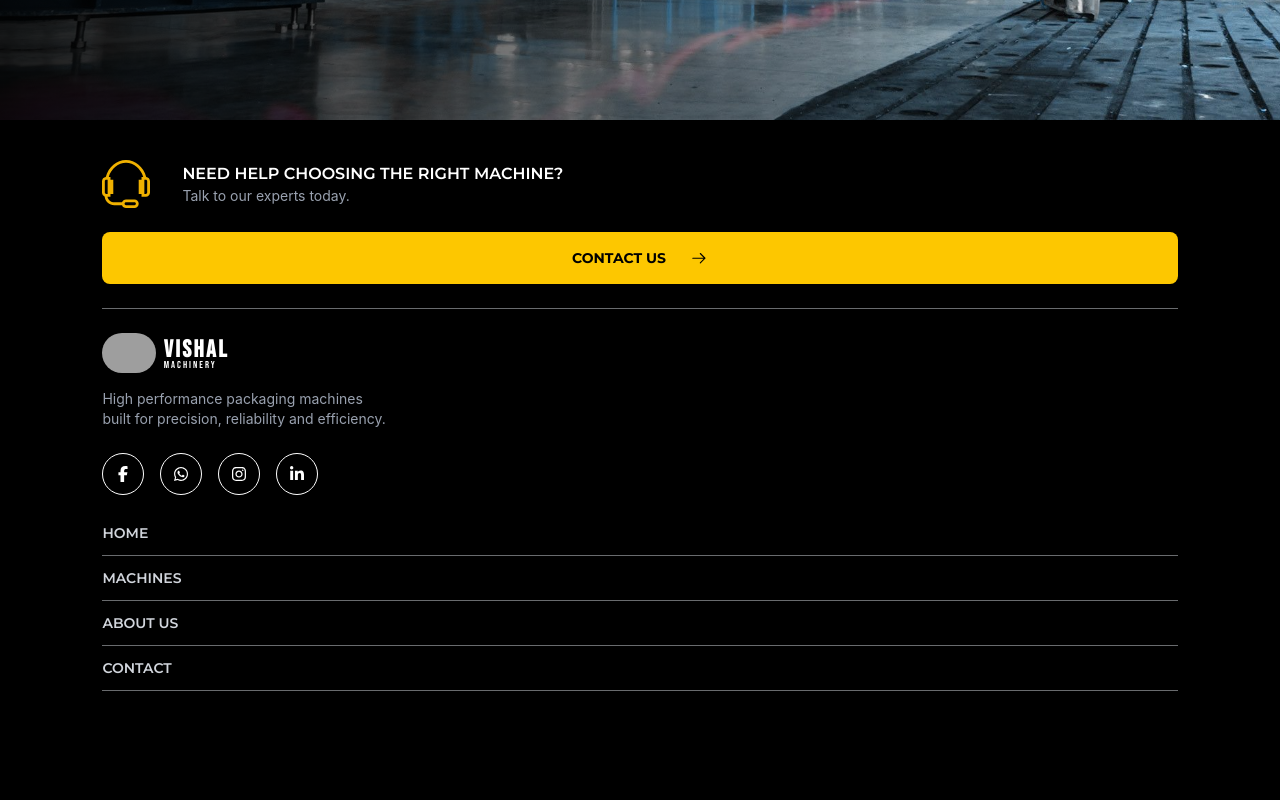
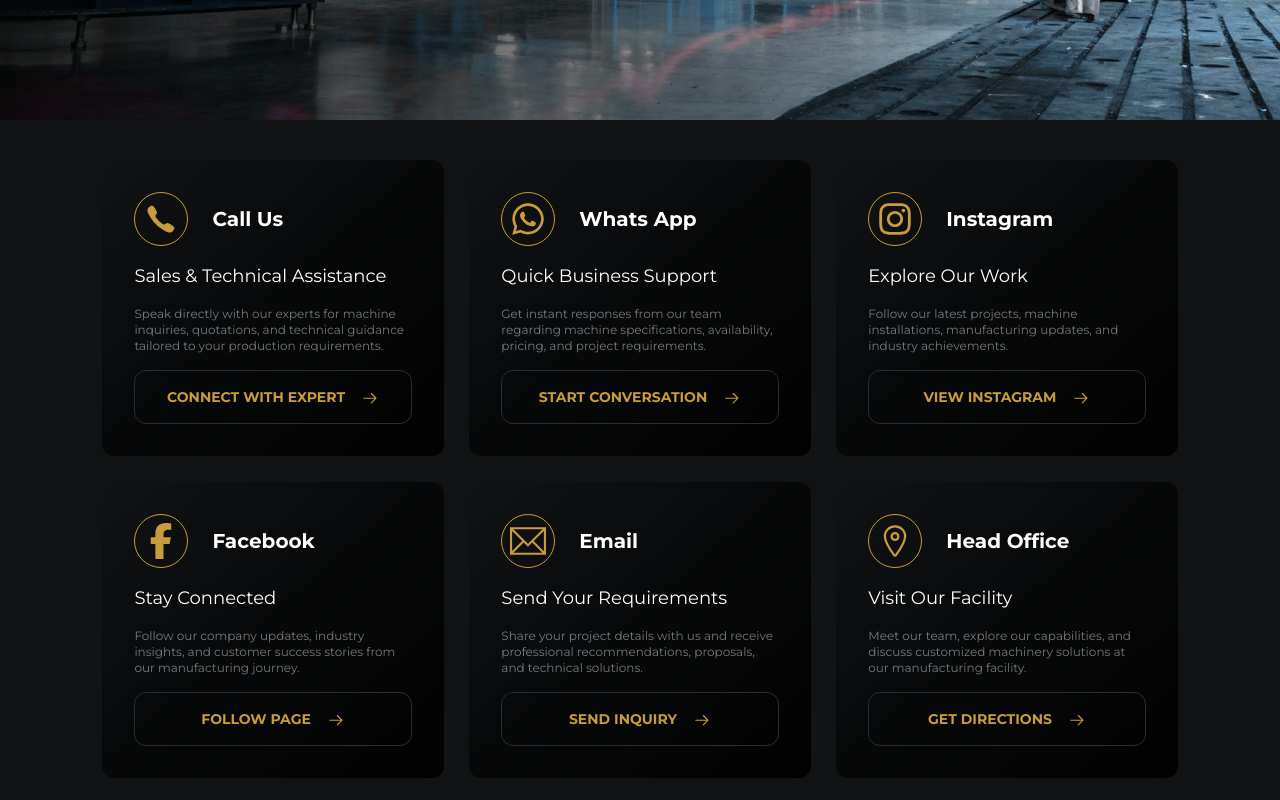
Before and after one commit to raviswamiii/Vishal-Machinery, a React (Vite) app in the folder Client/: page /contact in a window 1280 px wide. Shown: the part 680-1480 px from the top of the page. Built offline with nearby package versions, Linux system fonts and the light colour scheme; grey boxes are pictures that could not be loaded.

Commit message:
completedContactPage

```diff
--- /dev/null
+++ b/Client/src/components/AllContactOptions.tsx
@@ -0,0 +1,87 @@
+import { IoIosCall } from "react-icons/io";
+import { FaFacebookF } from "react-icons/fa6";
+import { FaWhatsapp } from "react-icons/fa";
+import { FaInstagram } from "react-icons/fa6";
+import { TfiEmail } from "react-icons/tfi";
+import { IoLocationOutline } from "react-icons/io5";
+import { GoArrowRight } from "react-icons/go";
+
+const contactOptions = [
+  {
+    icon: IoIosCall,
+    label: "Call Us",
+    text: "Sales & Technical Assistance",
+    paragraph:
+      "Speak directly with our experts for machine inquiries, quotations, and technical guidance tailored to your production requirements.",
+    buttonText: "CONNECT WITH EXPERT",
+  },
+  {
+    icon: FaWhatsapp,
+    label: "Whats App",
+    text: "Quick Business Support",
+    paragraph:
+      "Get instant responses from our team regarding machine specifications, availability, pricing, and project requirements.",
+    buttonText: "START CONVERSATION",
+  },
+  {
+    icon: FaInstagram,
+    label: "Instagram",
+    text: "Explore Our Work",
+    paragraph:
+      "Follow our latest projects, machine installations, manufacturing updates, and industry achievements.",
+    buttonText: "VIEW INSTAGRAM",
+  },
+  {
+    icon: FaFacebookF,
+    label: "Facebook",
+    text: "Stay Connected",
+    paragraph:
+      "Follow our company updates, industry insights, and customer success stories from our manufacturing journey.",
+    buttonText: "FOLLOW PAGE",
+  },
+  {
+    icon: TfiEmail,
+    label: "Email",
+    text: "Send Your Requirements",
+    paragraph:
+      "Share your project details with us and receive professional recommendations, proposals, and technical solutions.",
+    buttonText: "SEND INQUIRY",
+  },
+  {
+    icon: IoLocationOutline,
+    label: "Head Office",
+    text: "Visit Our Facility",
+    paragraph:
+      "Meet our team, explore our capabilities, and discuss customized machinery solutions at our manufacturing facility.",
+    buttonText: "GET DIRECTIONS",
+  },
+];
+
+export const AllContactOptions = () => {
+  return (
+    <div className="bg-[#111315] flex flex-col gap-y-3 md:gap-[2vw] md:grid md:grid-cols-2 xl:grid-cols-3 montserrat px-[4vw] sm:px-[8vw] py-10">
+      {contactOptions.map((options, index) => (
+        <div
+          key={index}
+          className="bg-linear-to-tl from-black/95 via-black/60 to-transparent border-[#2A2D31] text-white flex flex-col gap-4 rounded-xl p-8"
+        >
+          <div className="flex items-center gap-6">
+            <div className={`border border-[#C89B3C]  rounded-full p-2`}>
+              <options.icon className="text-4xl text-[#C89B3C]" />
+            </div>
+            <p className="font-bold text-xl">{options.label}</p>
+          </div>
+          <p className="text-lg">{options.text}</p>
+          <p className="text-xs text-gray-200/50">{options.paragraph}</p>
+
+          <button
+            className={`montserrat text-[#C89B3C] border border-[#2A2D31] font-bold text-sm py-4 md:px-4 rounded-xl`}
+          >
+            {options.buttonText}
+            <GoArrowRight className="text-lg inline-block ml-4" />
+          </button>
+        </div>
+      ))}
+    </div>
+  );
+};
--- a/Client/src/components/ContactHeroSection.tsx
+++ b/Client/src/components/ContactHeroSection.tsx
@@ -2,7 +2,6 @@ import FactoryImage from "../assets/CompanyImage/Factory Image.jpg";
 
 export const ContactHeroSection = () => {
   return (
-    <div className="">
       <div className="relative h-[calc(100vh-60px)]">
         <img
           className="absolute h-full w-full object-cover"
@@ -30,6 +29,5 @@ export const ContactHeroSection = () => {
           </p>
         </div>
       </div>
-    </div>
   );
 };
--- a/Client/src/pages/Contact.tsx
+++ b/Client/src/pages/Contact.tsx
@@ -1,9 +1,11 @@
+import { AllContactOptions } from "../components/AllContactOptions"
 import { ContactHeroSection } from "../components/ContactHeroSection"
 
 export const Contact = () => {
   return (
     <div>
       <ContactHeroSection />
+      <AllContactOptions />
     </div>
   )
 }
```
